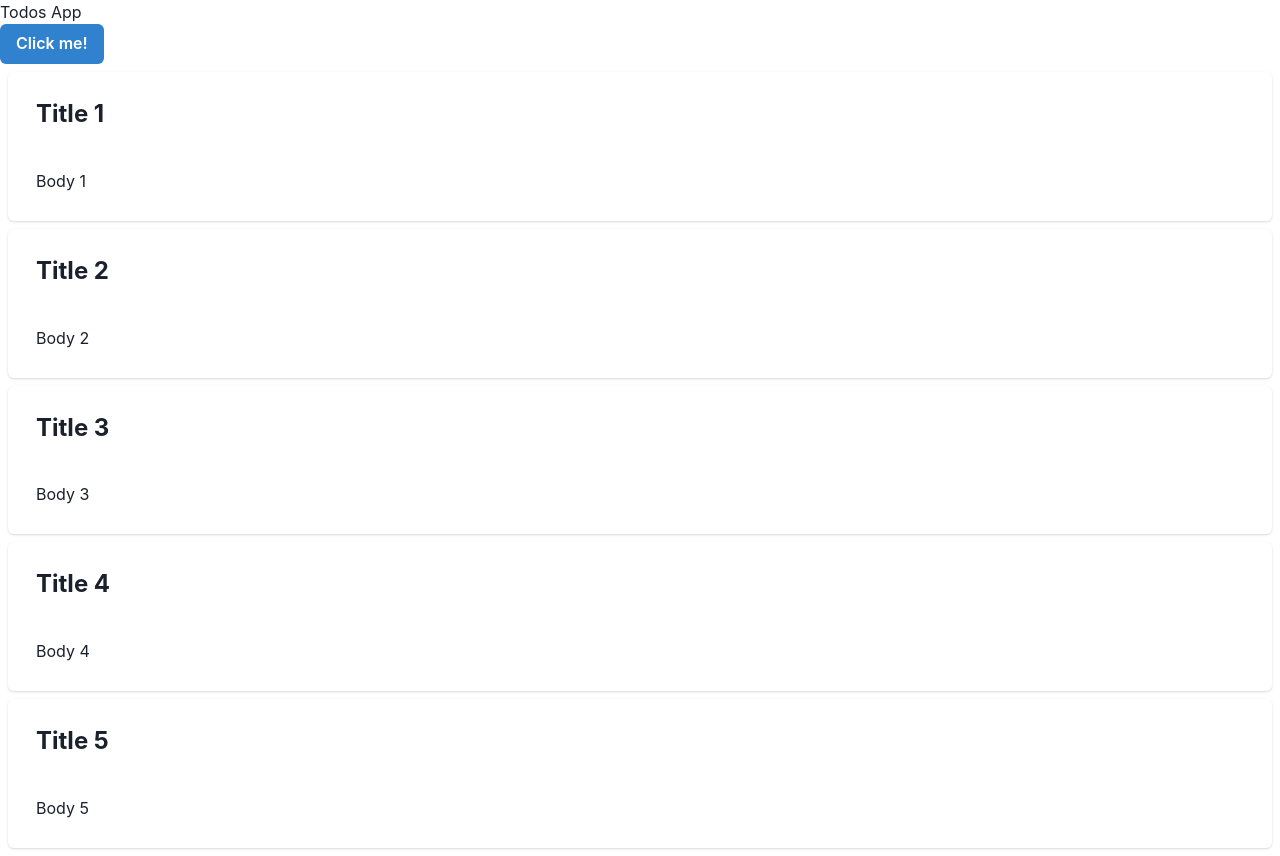
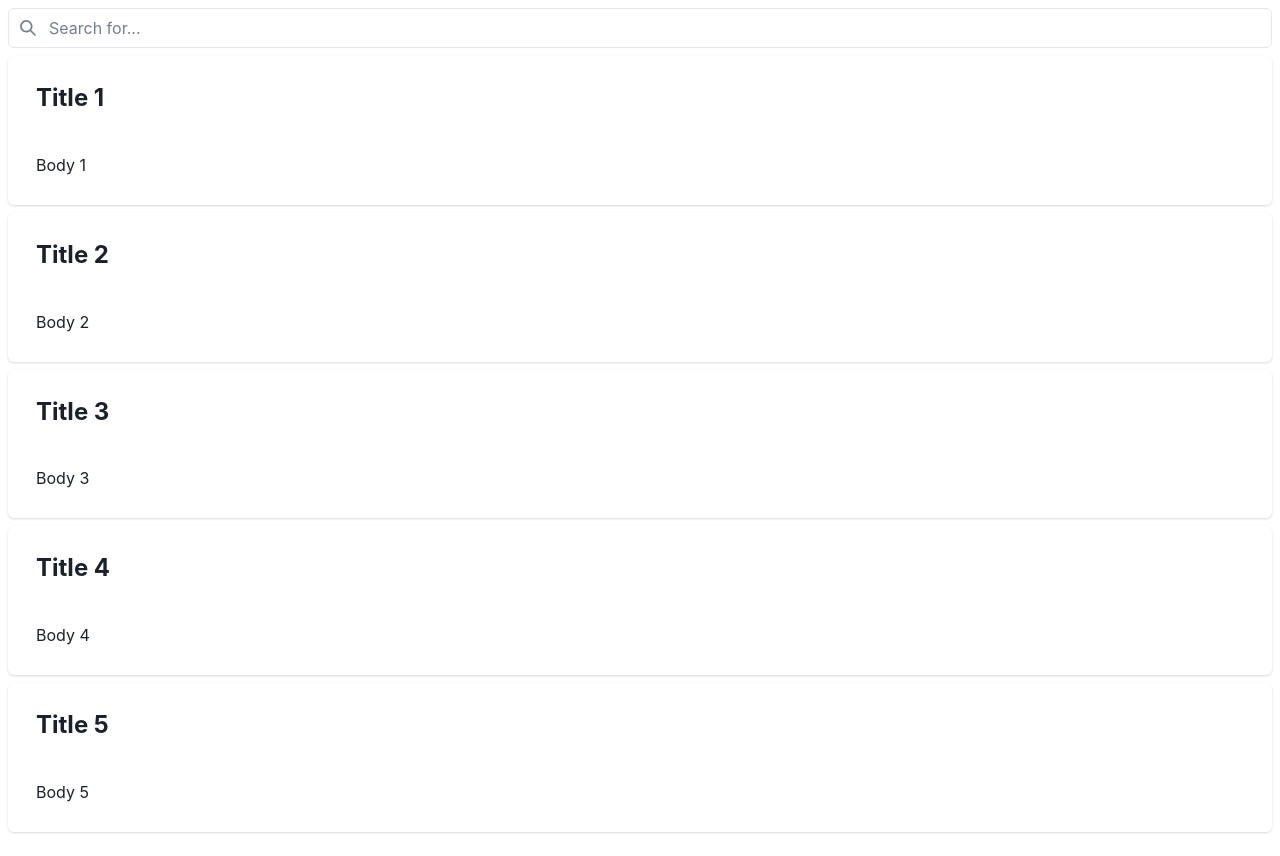
Before and after one commit to chrisvasqm/react-notes, a React (Vite) app: page / in a window 1280 px wide. Built offline with nearby package versions, Linux system fonts and the light colour scheme.

Commit message:
Add searchbar

```diff
--- a/package.json
+++ b/package.json
@@ -10,6 +10,7 @@
     "preview": "vite preview"
   },
   "dependencies": {
+    "@chakra-ui/icons": "^2.1.1",
     "@chakra-ui/react": "^2.8.1",
     "@emotion/react": "^11.11.1",
     "@emotion/styled": "^11.11.0",
--- a/src/App.tsx
+++ b/src/App.tsx
@@ -1,7 +1,8 @@
-import { Button } from '@chakra-ui/react';
+import { Input, InputGroup, InputLeftElement, Stack } from '@chakra-ui/react';
 import './App.css';
 import NoteCard from './components/NoteCard';
 import notesData from './resources/notes.json';
+import { SearchIcon } from '@chakra-ui/icons';
 
 function App() {
   const notes = notesData;
@@ -10,11 +11,17 @@ function App() {
 
   return (
     <>
-      <h1>Todos App</h1>
-      <Button colorScheme='blue'>Click me!</Button>
+      <Stack spacing={2} margin={2}>
+        <InputGroup>
+          <InputLeftElement pointerEvents='none'>
+            <SearchIcon color='gray.500' />
+          </InputLeftElement>
+          <Input placeholder='Search for...' />
+        </InputGroup>
 
-      {notes &&
-        notes.map(note => <NoteCard key={note.title} title={note.title} body={note.body} />)}
+        {notes &&
+          notes.map(note => <NoteCard key={note.title} title={note.title} body={note.body} />)}
+      </Stack>
     </>
   );
 }
--- a/src/components/NoteCard.tsx
+++ b/src/components/NoteCard.tsx
@@ -7,7 +7,7 @@ interface Props {
 
 function NoteCard({ title, body }: Props) {
   return (
-    <Card padding={2} margin={2}>
+    <Card padding={2}>
       <CardHeader>
         <Heading fontSize='2xl'>{title}</Heading>
       </CardHeader>
```
Also changed, not shown: 1 other file (tests, documents, lock files or other folders).
